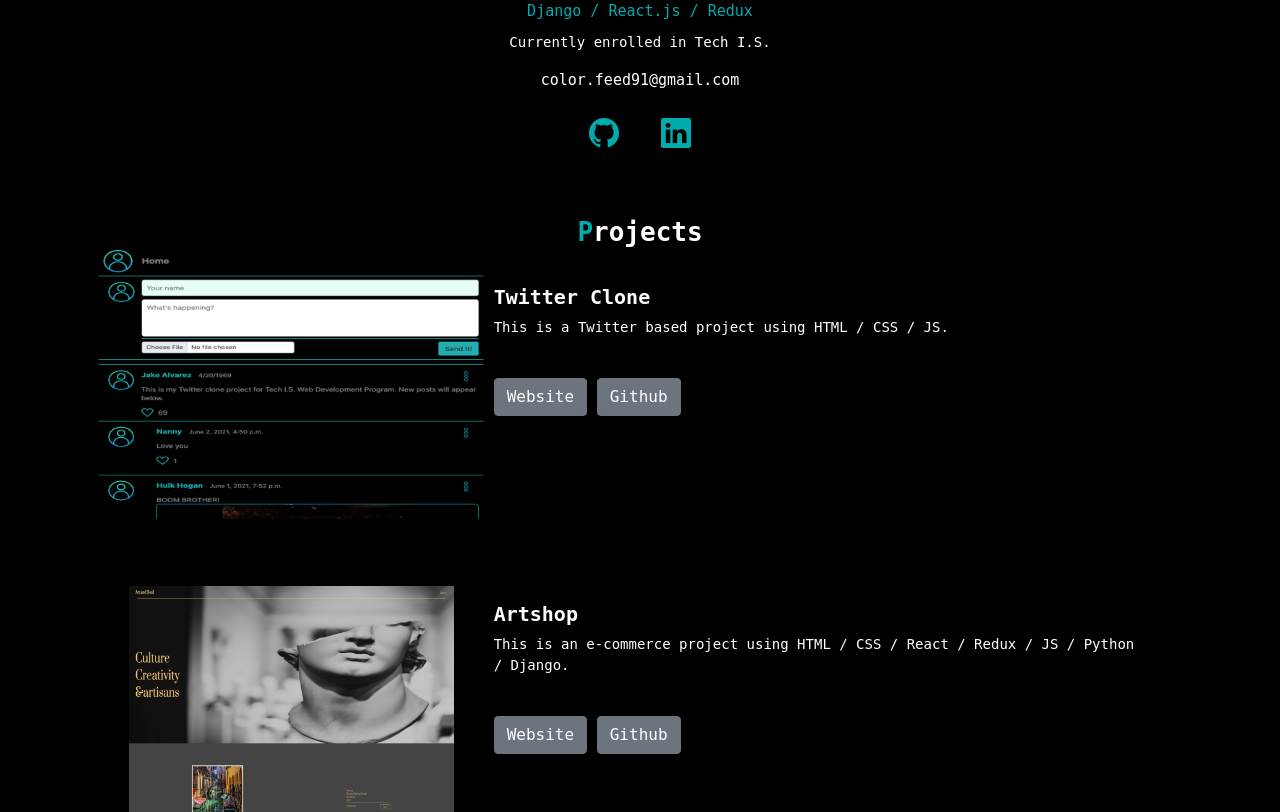
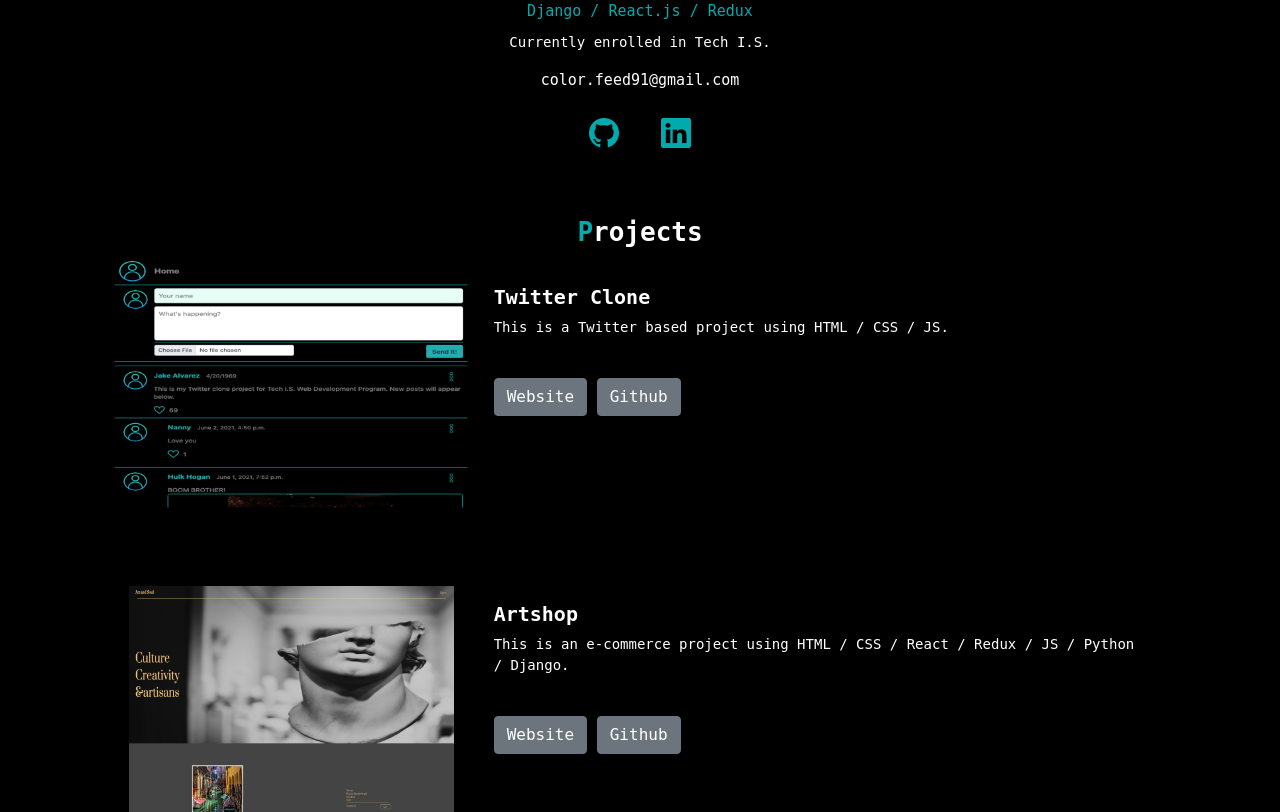
Before and after one commit to jalva00T/Portfolio, a PHP site: page / in a window 1280 px wide, with the pointer over the restyled element. Shown: the part 367-1179 px from the top of the page. Run offline with PHP 8.4, Linux system fonts and the light colour scheme; some libraries are stand-ins or nearby versions.

Commit message:
card image transform edit

```diff
--- a/portfolio.css
+++ b/portfolio.css
@@ -123,7 +123,7 @@ PROJECTS
 
 #project .card img:hover {
     width: 100%;
-    transform: scale(1.20);
+    transform: scale(1.1);
 }
 
 #project .card-title {
```
